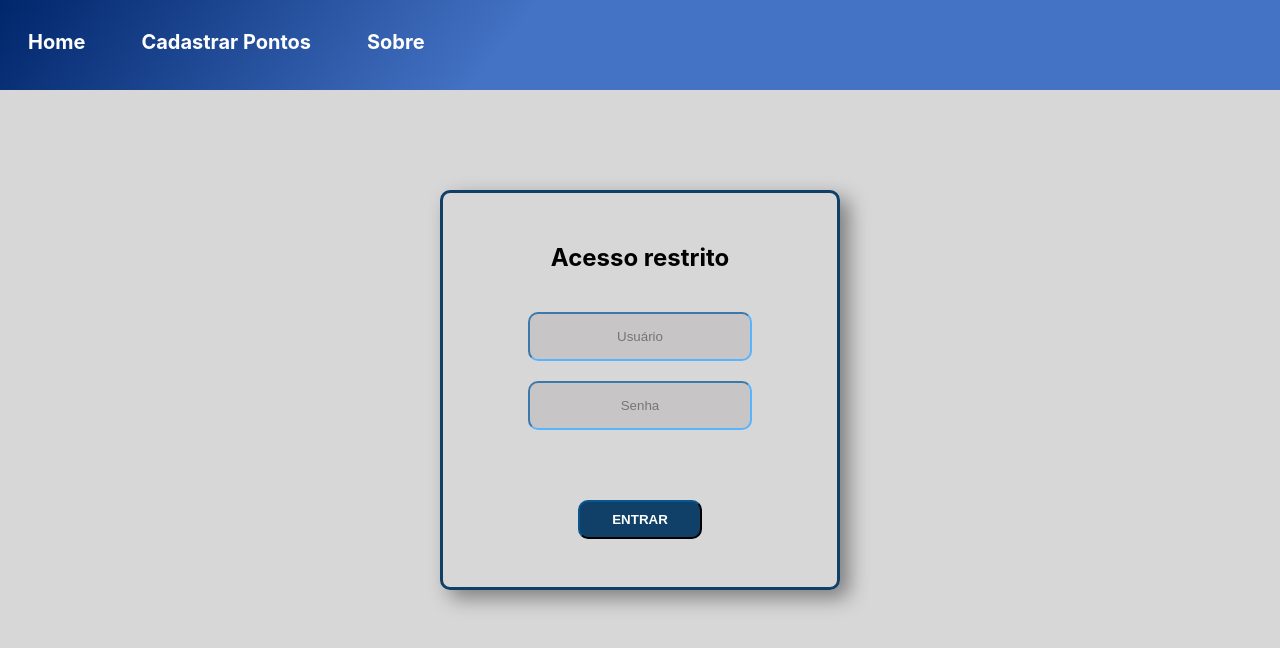
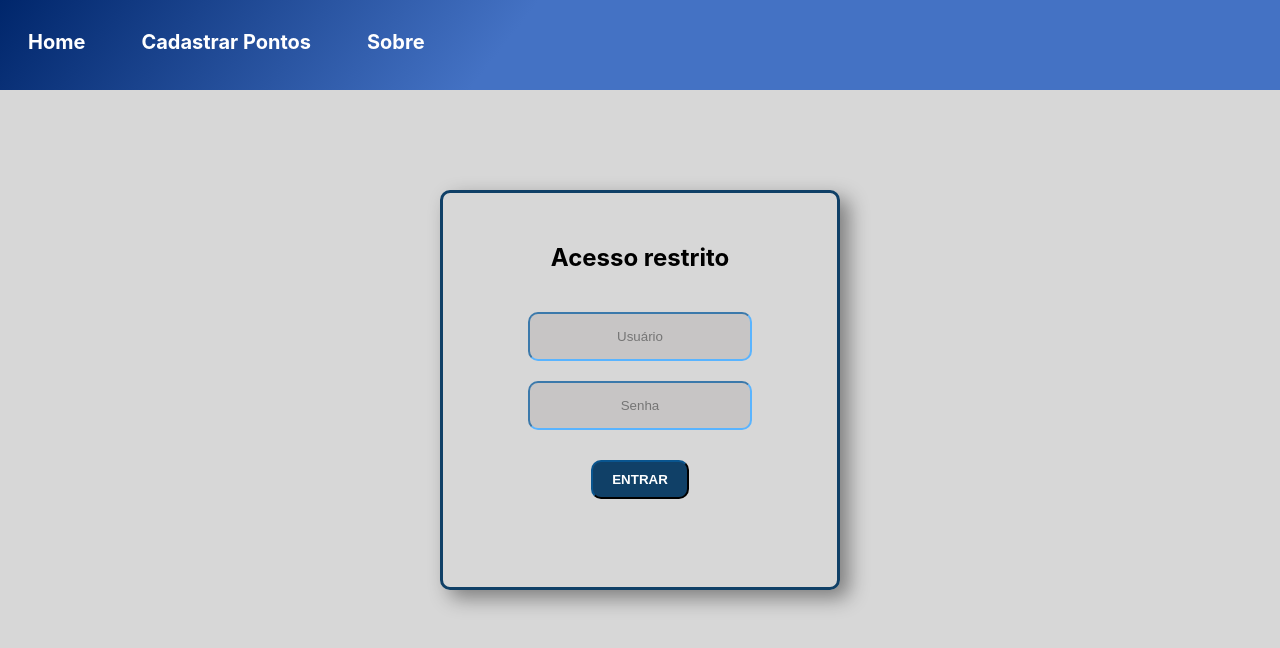
Before and after one commit to GabrielBrune/attProjet, a React (Create React App) app: page /logdev in a window 1280 px wide. Shown: the top 648 px of the page. Built offline with nearby package versions, Linux system fonts and the light colour scheme; the HTML template or start-up script is replaced by a standard one.

Commit message:
att projeto

```diff
--- a/src/componentes/pages/logAdm.tsx
+++ b/src/componentes/pages/logAdm.tsx
@@ -1,7 +1,10 @@
-import React, { useState, ChangeEvent, FormEvent } from 'react';
+import { useState, ChangeEvent } from 'react';
+import { useNavigate } from 'react-router-dom';
+import { api } from '../../api';
 import Cabecalho from '../cabecalho';
 
 const LogAdm = () => {
+  const navigator = useNavigate();
   const [username, setUsername] = useState('');
   const [password, setPassword] = useState('');
 
@@ -13,8 +16,15 @@ const LogAdm = () => {
     setPassword(e.target.value);
   };
 
-  const handleEnter = () => {
-    alert('Usuario: ' + username + ' Senha: ' + password )
+  const handleEnter = async () => {
+    let json = await api.logadm(username, password);
+
+    if(json.userId){
+      alert('Bem vindo' + '\n' + username );
+      navigator('/');
+    }else{
+      alert('Usuario ou senha nao encontrado');
+    }
 
   }
 
@@ -26,7 +36,6 @@ const LogAdm = () => {
           <div className='background-Log'>
             <div className='box-conteiner-log'>
               <div>
-              <form>
               <div className='paddinglog'>
                   <h2>Acesso restrito</h2>
                   <input className='Adm'
@@ -46,9 +55,8 @@ const LogAdm = () => {
                   onChange={handlePasswordChange}
                   required
                   />
+                  <button className='buttonEnter' onClick={handleEnter}>ENTRAR</button>
               </div >
-              <button className='buttonEnter' onClick={handleEnter}><a href='http://localhost:3000/'>ENTRAR</a></button>
-              </form>
             </div>
             </div>
         </div>
```
